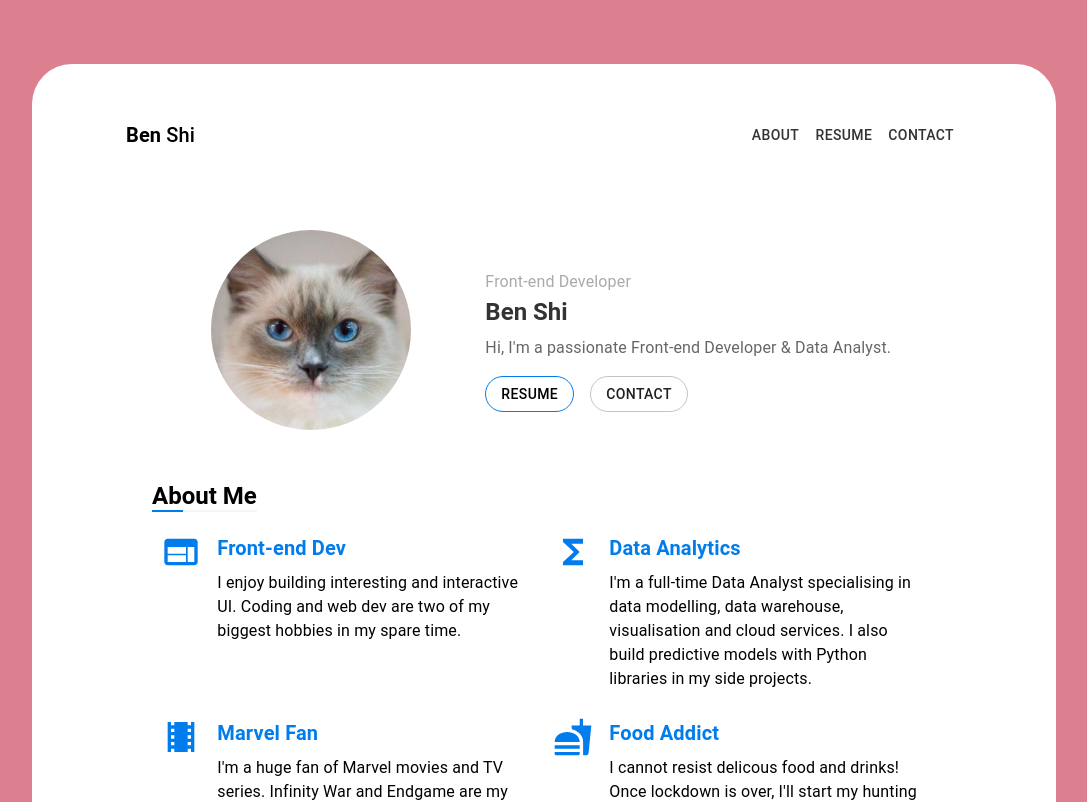
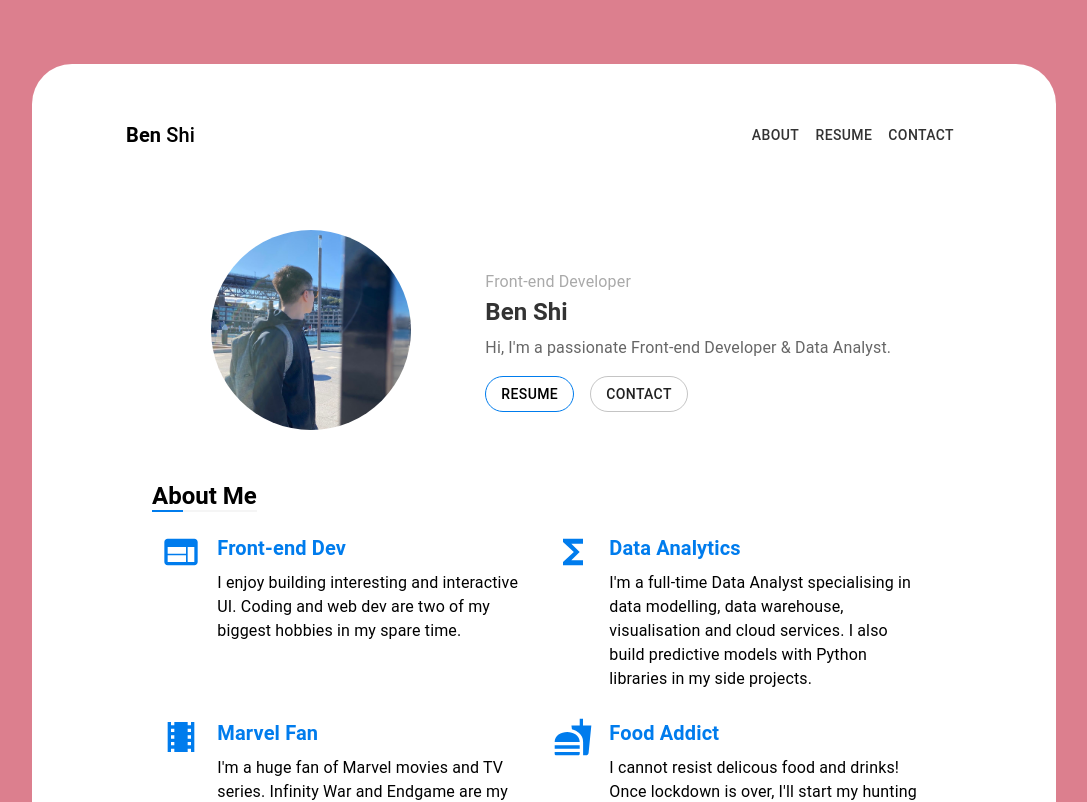
Before and after one commit to bennyoppa/porfolio, a React (Create React App) app: page / in a window 1280 px wide. Shown: the top 802 px of the page, without its empty margins (96-1183 px from the left). Built offline with nearby package versions, Linux system fonts and the light colour scheme.

Commit message:
changed icon

```diff
--- a/src/pages/About/About.tsx
+++ b/src/pages/About/About.tsx
@@ -11,7 +11,7 @@ import IconCard from "../../components/IconCard/IconCard";
 import CardCarousel from "../../components/CardCarousel/CardCarousel";
 import FunFactCard from "../../components/FunFactCard/FunFactCard";
 
-import catLogo from "../../assets/images/cat.jpeg";
+import meLogo from "../../assets/images/me.jpeg";
 import CV from "../../assets/pdfs/Resume_Ben_Jianhui_Shi.pdf";
 
 const useStyles = makeStyles((theme: Theme) =>
@@ -122,7 +122,7 @@ const About = (props: any) => {
           spacing={2}
         >
           <Grid item xs={12} sm={6} lg={5} className="intro-section__avatar">
-            <Avatar className={classes.avatar} alt="Me" src={catLogo} />
+            <Avatar className={classes.avatar} alt="Me" src={meLogo} />
           </Grid>
           <Grid
             item
```
Also changed, not shown: src/assets/images/me.jpeg (added).
